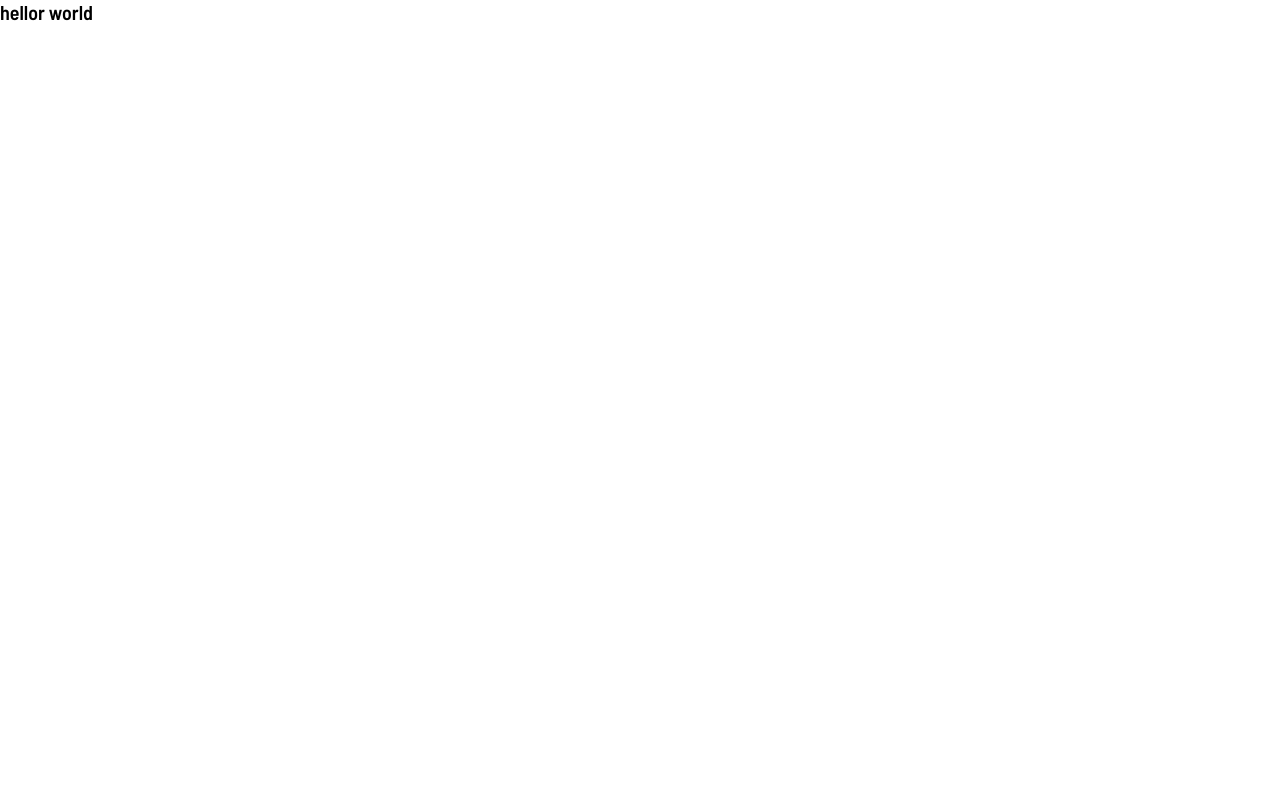
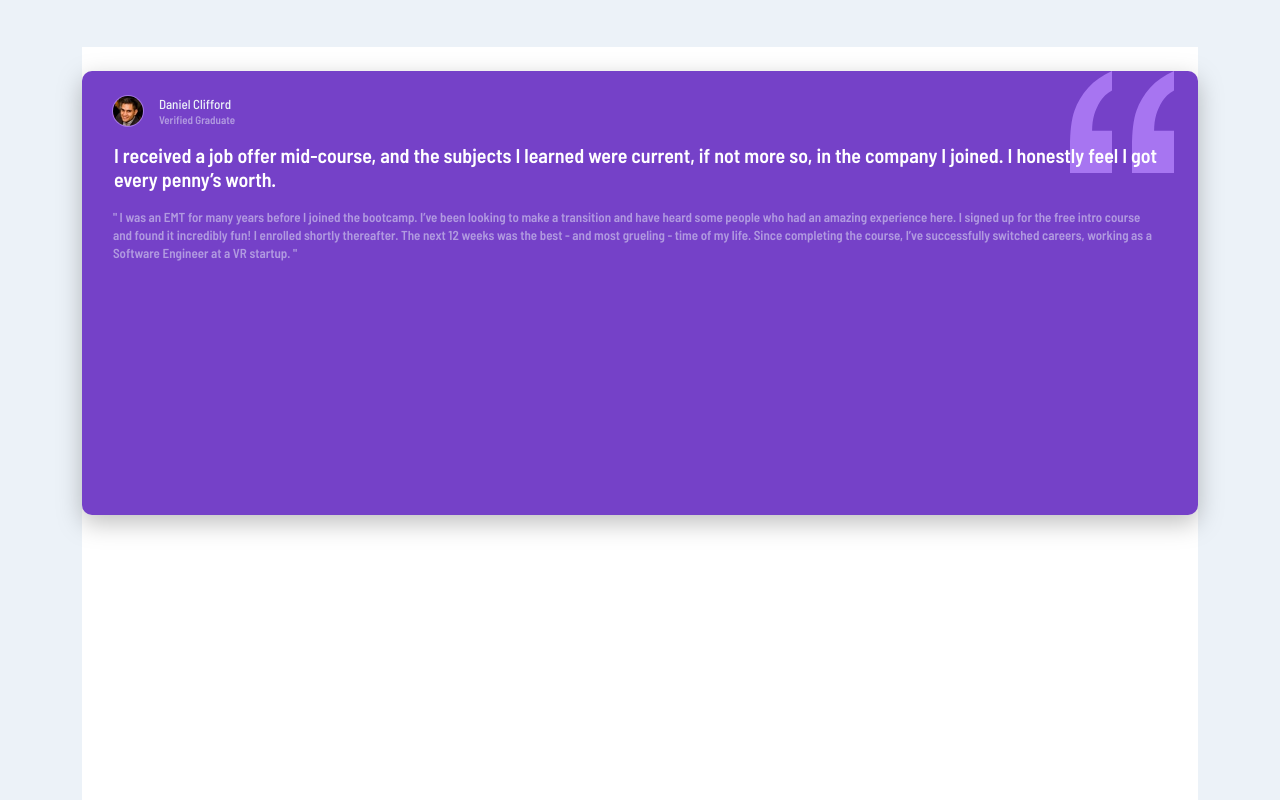
Before and after one commit to JCDMeira/testimonials-grid, a React (Create React App) app: page / in a window 1280 px wide. Shown: the top 800 px of the page. Built offline with nearby package versions, Linux system fonts and the light colour scheme.

Commit message:
Add: global styles and structure Card

```diff
--- a/package.json
+++ b/package.json
@@ -12,6 +12,7 @@
     "react-dom": "^17.0.2",
     "react-inlinesvg": "^2.3.0",
     "react-scripts": "4.0.3",
+    "styled-components": "^5.3.1",
     "web-vitals": "^1.0.1"
   },
   "scripts": {
--- a/src/App.css
+++ /dev/null
@@ -1,10 +0,0 @@
-* {
-  padding: 0;
-  margin: 0;
-  box-sizing: border-box;
-}
-
-html {
-  font-size: 62.5%;
-  font-family: 'Barlow Semi Condensed';
-}
--- a/src/App.jsx
+++ b/src/App.jsx
@@ -1,15 +1,37 @@
-import './App.css';
 import React from 'react';
+import { Card } from './components/Card';
+import { GlobalStye, Conteiner, Content } from './global';
+import photo1 from './assets/images/image-daniel.jpg';
 
 function App() {
   return (
-    <div className="App">
-      <div className="conteiner">
-        <div className="content">
-          <h1>hellor world</h1>
-        </div>
-      </div>
-    </div>
+    <>
+      <GlobalStye />
+      <Conteiner>
+        <Content>
+          <Card
+            background="#7541C8"
+            height="44.4"
+            first={true}
+            photo={photo1}
+            name={['Daniel Clifford', '#ECF2F8']}
+            verified={true}
+            tittle={[
+              'I received a job offer mid-course, and the subjects I learned were current, if not more so, in the company I joined. I honestly feel I got every penny’s worth.',
+              '#FFFFFF',
+            ]}
+          >
+            I was an EMT for many years before I joined the bootcamp. I’ve been
+            looking to make a transition and have heard some people who had an
+            amazing experience here. I signed up for the free intro course and
+            found it incredibly fun! I enrolled shortly thereafter. The next 12
+            weeks was the best - and most grueling - time of my life. Since
+            completing the course, I’ve successfully switched careers, working
+            as a Software Engineer at a VR startup.
+          </Card>
+        </Content>
+      </Conteiner>
+    </>
   );
 }
 
--- /dev/null
+++ b/src/components/Card/index.jsx
@@ -0,0 +1,56 @@
+import React from 'react';
+import P from 'prop-types';
+import * as CardComponents from './style.js';
+import quotaImg from '../../assets/images/bg-pattern-quotation.svg';
+
+function Card({
+  background,
+  height,
+  first,
+  photo,
+  name,
+  verified,
+  tittle,
+  children,
+}) {
+  return (
+    <CardComponents.Fieldcard
+      background={background}
+      height={height}
+      color={name[1]}
+      colorTittle={tittle[1]}
+    >
+      {first ? <CardComponents.quota src={quotaImg} alt="" /> : ''}
+      <div>
+        <div>
+          <img src={photo} alt="photo" />
+        </div>
+        <h2>
+          {name[0]}
+          <span>
+            {verified ? 'Verified Graduate' : 'Not Verified Graduate'}
+          </span>
+        </h2>
+      </div>
+      <h1>{tittle[0]}</h1>
+      <p>{`" ${children} "`}</p>
+    </CardComponents.Fieldcard>
+  );
+}
+
+export { Card };
+
+Card.defaultProps = {
+  first: false,
+};
+
+Card.propTypes = {
+  background: P.string.isRequired,
+  height: P.string.isRequired,
+  first: P.bool,
+  photo: P.string.isRequired,
+  name: P.array.isRequired,
+  verified: P.bool.isRequired,
+  tittle: P.array.isRequired,
+  children: P.string.isRequired,
+};
--- /dev/null
+++ b/src/components/Card/style.js
@@ -0,0 +1,78 @@
+import styled from 'styled-components';
+
+export const Fieldcard = styled.div`
+  background: ${(props) => props.background};
+  height: ${(props) => `${props.height}rem`};
+  border-radius: 1rem;
+  padding: 2.5rem 2.5rem 2.5rem 3.1rem;
+  filter: drop-shadow(0px 8px 12px rgba(0, 0, 0, 0.25));
+  margin-bottom: 2.4rem;
+  overflow: auto;
+
+  div {
+    display: flex;
+    position: inherit;
+    z-index: 3;
+    div {
+      width: 32px;
+      height: 32px;
+      background: #a577e3;
+      border-radius: 16px;
+      margin-left: -0.1rem;
+      margin-top: -0.1rem;
+
+      position: inherit;
+      z-index: 3;
+      img {
+        width: 30px;
+        height: 30px;
+        border-radius: 15px;
+        margin: 0.1rem 0.1rem;
+      }
+    }
+  }
+  h2 {
+    font-weight: 500;
+    font-size: 13px;
+    line-height: 16px;
+    color: ${(props) => props.color};
+    margin-left: 1.5rem;
+    position: inherit;
+    z-index: 3;
+    span {
+      font-weight: 600;
+      font-size: 11px;
+      filter: opacity(50%);
+      display: block;
+    }
+  }
+  h1 {
+    margin-top: 1.5rem;
+    margin-left: 0.1rem;
+    padding-right: 0.8rem;
+    position: relative;
+    z-index: inherit;
+    color: ${(props) => props.colorTittle};
+  }
+  p {
+    font-weight: 600;
+    font-size: 13px;
+    line-height: 18px;
+    color: ${(props) => props.color};
+    filter: opacity(50%);
+    margin-top: 1.7rem;
+    padding-right: 2rem;
+  }
+`;
+
+export const quota = styled.img`
+  position: absolute;
+  width: 10.4rem
+  height: 10.2rem;
+  /* left: 59.4666vw; */
+  top: 0rem;
+  right:0;
+  margin-right: 2.4rem;
+
+  z-index: 0;
+`;
--- /dev/null
+++ b/src/global.js
@@ -0,0 +1,32 @@
+import styled, { createGlobalStyle } from 'styled-components';
+
+export const GlobalStye = createGlobalStyle`
+  *{
+    margin: 0;
+    padding: 0;
+    box-sizing: border-box;
+  }
+
+  html{
+    font-size: 62.5%;
+    font-family: 'Barlow Semi Condensed';
+  }
+}
+`;
+
+export const Conteiner = styled.div`
+  width: 100%;
+  height: 1966.71px;
+
+  background: #ecf2f8;
+  display: flex;
+  align-items: center;
+  justify-content: center;
+`;
+
+export const Content = styled.div`
+  width: 87.2%;
+  height: 1873px;
+  background: white;
+  padding: 2.4rem 0;
+`;
```
Also changed, not shown: src/components/notes.js (added), 1 other file (tests, documents, lock files or other folders).
